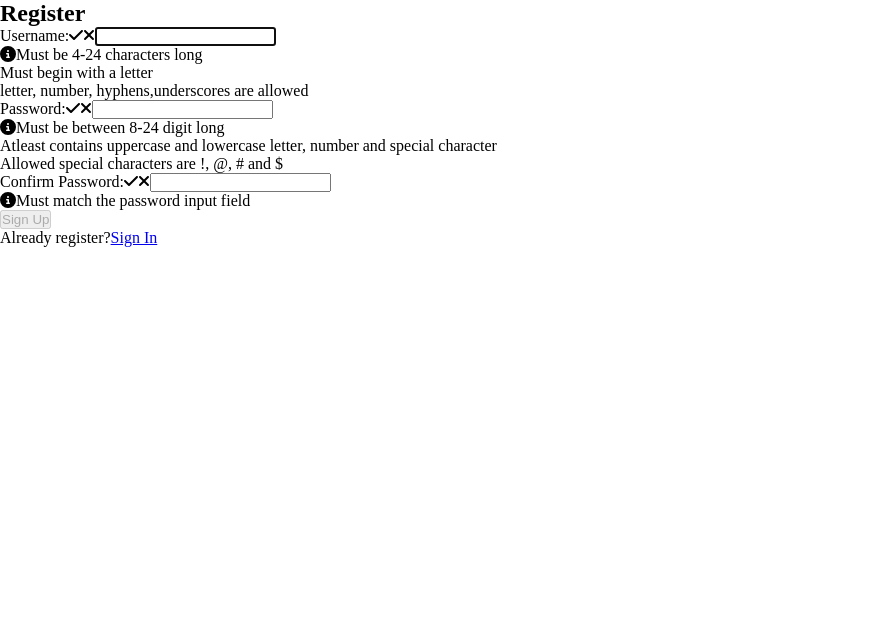
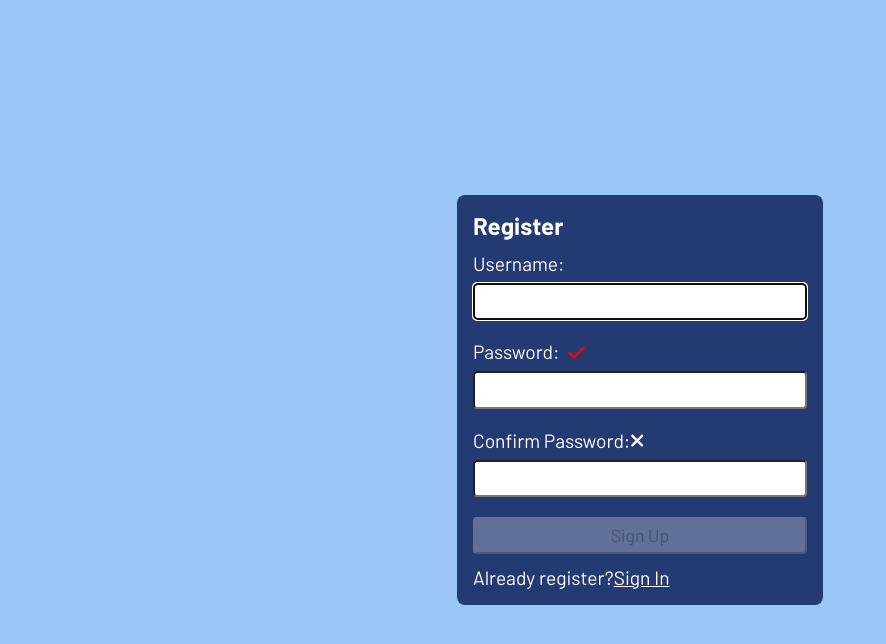
Before and after one commit to md-abid-hussain/react-form-validation, a React (Vite) app: page / in a window 1280 px wide. Shown: the top 644 px of the page, without its empty margins (0-886 px from the left). Built offline with nearby package versions, Linux system fonts and the light colour scheme.

Commit message:
added styles to the register page

```diff
--- a/src/index.css
+++ b/src/index.css
@@ -1,5 +1,111 @@
+@import url("https://fonts.googleapis.com/css2?family=Barlow:wght@400;700&display=swap");
+
 * {
   padding: 0;
   margin: 0;
   box-sizing: border-box;
 }
+
+body {
+  font-family: "Barlow", sans-serif;
+  font-size: 1.2rem;
+}
+
+.App {
+  min-height: 100vh;
+  display: grid;
+  place-content: center;
+  background-color: #9ac5f4;
+}
+
+section {
+  padding: 1rem;
+  max-width: 370px;
+  background-color: #243a73;
+  color: white;
+  border-radius: 0.5rem;
+  min-height: 400px;
+}
+
+.success {
+  display: grid;
+  place-content: center;
+  text-align: center;
+}
+
+.hide {
+  display: none;
+}
+
+h1 {
+  font-size: 1.5rem;
+}
+
+form {
+  display: flex;
+  flex-flow: column;
+  gap: 0.5rem;
+}
+
+label {
+  margin-top: 0.75rem;
+  display: flex;
+}
+
+input,
+button {
+  padding: 0.35rem;
+  border-radius: 0.25rem;
+  min-width: calc(370px - 2.25rem);
+  font-family: inherit;
+  font-size: 1.1rem;
+}
+
+.offScreen {
+  position: absolute;
+  left: -9999999px;
+}
+
+.valid {
+  display: inline-block;
+  color: rgb(0, 255, 0);
+  padding-left: 0.25rem;
+}
+
+.invalid {
+  display: inline-block;
+  color: rgb(255, 0, 0);
+  padding-left: 0.5rem;
+}
+
+a {
+  color: white;
+}
+
+.instructions {
+  font-size: 14px;
+  line-height: 1.25;
+  letter-spacing: 1px;
+  background-color: black;
+  color: white;
+  padding: 0.5rem;
+  border-radius: 0.5rem;
+}
+.instructions > svg {
+  padding-right: 0.35rem;
+}
+
+button {
+  margin-block: 0.75rem;
+}
+
+.errMsg {
+  background-color: #000000;
+  color: white;
+  padding: 0.35rem;
+  border-radius: 0.5rem;
+}
+
+.errMsg > svg {
+  padding-right: 0.5rem;
+}
```
